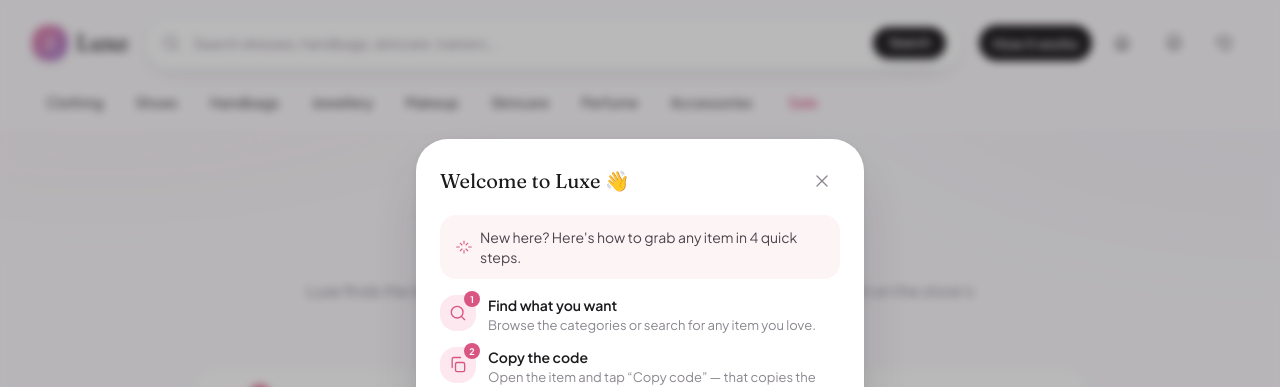
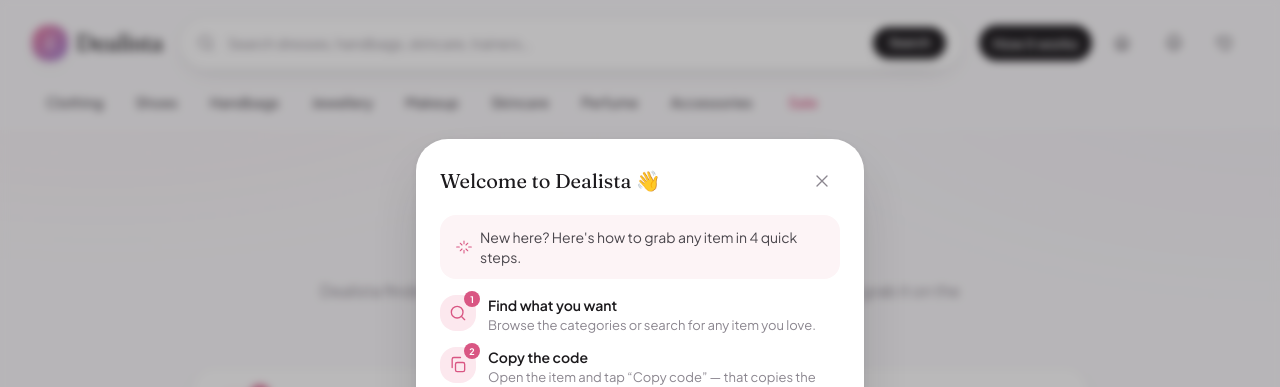
Before and after one commit to kiasigma/luxe, a React (Vite) app in the folder client/: page /how-it-works in a window 1280 px wide. Shown: the top 387 px of the page. Built offline with nearby package versions, Linux system fonts and the light colour scheme.

Commit message:
rebrand to Dealista

```diff
--- a/client/index.html
+++ b/client/index.html
@@ -16,12 +16,12 @@
     <meta name="viewport" content="width=device-width, initial-scale=1.0" />
     <meta
       name="description"
-      content="Luxe — instantly compare the best prices on women's fashion & beauty across every retailer. Dresses, handbags, skincare, makeup, perfume and more."
+      content="Dealista — instantly compare the best prices on women's fashion & beauty across every retailer. Dresses, handbags, skincare, makeup, perfume and more."
     />
     <meta name="theme-color" content="#fbfafc" />
 
     <!-- Open Graph / SEO -->
-    <meta property="og:title" content="Luxe · Find the best price, everywhere" />
+    <meta property="og:title" content="Dealista · Find the best price, everywhere" />
     <meta property="og:description" content="Compare prices on women's fashion & beauty across every retailer." />
     <meta property="og:type" content="website" />
 
@@ -33,14 +33,14 @@
       rel="stylesheet"
     />
 
-    <title>Luxe · Find the best price, everywhere</title>
+    <title>Dealista · Find the best price, everywhere</title>
 
     <!-- Site-wide structured data: enables the Google sitelinks search box -->
     <script type="application/ld+json">
       {
         "@context": "https://schema.org",
         "@type": "WebSite",
-        "name": "Luxe",
+        "name": "Dealista",
         "url": "/",
         "potentialAction": {
           "@type": "SearchAction",
--- a/client/src/components/Footer.tsx
+++ b/client/src/components/Footer.tsx
@@ -41,7 +41,7 @@
               <span className="grid h-9 w-9 place-items-center rounded-2xl bg-gradient-to-br from-blush-400 to-lilac-400 font-display text-lg italic text-white">
                 L
               </span>
-              <span className="font-display text-2xl text-ink">Luxe</span>
+              <span className="font-display text-2xl text-ink">Dealista</span>
             </div>
             <p className="mt-4 max-w-xs text-sm leading-relaxed text-ink-muted">
               The most beautiful way to find the best price on women's fashion &amp;
@@ -75,7 +75,7 @@
         </div>
 
         <div className="mt-12 flex flex-col items-center justify-between gap-3 border-t border-ink/5 pt-6 text-xs text-ink-muted sm:flex-row">
-          <p>© {new Date().getFullYear()} Luxe. Prices compared from official retailer feeds.</p>
+          <p>© {new Date().getFullYear()} Dealista. Prices compared from official retailer feeds.</p>
           <p>Some links are affiliate links — they never affect the price you pay.</p>
         </div>
       </div>
--- a/client/src/components/Navbar.tsx
+++ b/client/src/components/Navbar.tsx
@@ -35,7 +35,7 @@
             <span className="grid h-9 w-9 place-items-center rounded-2xl bg-gradient-to-br from-blush-400 to-lilac-400 font-display text-lg italic text-white shadow-soft transition-transform group-hover:scale-105">
               L
             </span>
-            <span className="font-display text-2xl tracking-tight text-ink">Luxe</span>
+            <span className="font-display text-2xl tracking-tight text-ink">Dealista</span>
           </Link>
 
           {/* Compact search on inner pages */}
--- a/client/src/components/NewsletterSignup.tsx
+++ b/client/src/components/NewsletterSignup.tsx
@@ -25,7 +25,7 @@
 
         {subscribed ? (
           <p className="mx-auto mt-6 inline-flex items-center gap-2 rounded-full bg-white px-5 py-3 text-sm font-medium text-sage-400 shadow-soft">
-            <CheckIcon className="h-4 w-4" /> You're subscribed — welcome to Luxe.
+            <CheckIcon className="h-4 w-4" /> You're subscribed — welcome to Dealista.
           </p>
         ) : (
           <form
--- a/client/src/components/SmartImage.tsx
+++ b/client/src/components/SmartImage.tsx
@@ -51,7 +51,7 @@
             fallbackClass ?? ""
           }`}
         >
-          <span className="font-display text-2xl italic text-ink-muted/50">Luxe</span>
+          <span className="font-display text-2xl italic text-ink-muted/50">Dealista</span>
         </div>
       ) : contain ? (
         <img
--- a/client/src/components/WelcomeTutorial.tsx
+++ b/client/src/components/WelcomeTutorial.tsx
@@ -32,7 +32,7 @@
   };
 
   return (
-    <Modal open={open} onClose={dismiss} title="Welcome to Luxe 👋">
+    <Modal open={open} onClose={dismiss} title="Welcome to Dealista 👋">
       <div className="mb-4 flex items-center gap-2 rounded-2xl bg-blush-50 px-4 py-3 text-sm text-ink-soft">
         <SparkleIcon className="h-4 w-4 shrink-0 text-blush-500" />
         <span>New here? Here's how to grab any item in 4 quick steps.</span>
--- a/client/src/pages/Alerts.tsx
+++ b/client/src/pages/Alerts.tsx
@@ -17,7 +17,7 @@
   const [results, setResults] = useState<Record<string, CheckResult>>({});
 
   useEffect(() => {
-    document.title = "Price alerts · Luxe";
+    document.title = "Price alerts · Dealista";
     if (alerts.length === 0) return;
     api
       .checkAlerts(alerts.map((a) => ({ productId: a.productId, threshold: a.threshold })))
--- a/client/src/pages/Home.tsx
+++ b/client/src/pages/Home.tsx
@@ -14,7 +14,7 @@
   const [data, setData] = useState<Discovery | null>(null);
 
   useSeo({
-    title: "Luxe · Compare the best prices on women's fashion & beauty",
+    title: "Dealista · Compare the best prices on women's fashion & beauty",
     description:
       "Instantly compare prices on dresses, handbags, shoes, jewellery, makeup, skincare and perfume across leading retailers. Find the best deal, set price alerts and save your favourites.",
     canonicalPath: "/",
--- a/client/src/pages/HowItWorks.tsx
+++ b/client/src/pages/HowItWorks.tsx
@@ -10,8 +10,8 @@
  */
 export function HowItWorks() {
   useSeo({
-    title: "How it works — Luxe",
-    description: "Find an item, copy the code, go to the store, paste and enjoy. Here's how to shop with Luxe in four simple steps.",
+    title: "How it works — Dealista",
+    description: "Find an item, copy the code, go to the store, paste and enjoy. Here's how to shop with Dealista in four simple steps.",
   });
 
   return (
@@ -23,7 +23,7 @@
         </span>
         <h1 className="heading-display mt-4 text-3xl sm:text-4xl">How it works</h1>
         <p className="mt-3 text-ink-muted">
-          Luxe finds the lowest price for every item — then hands you a code to grab it on the
+          Dealista finds the lowest price for every item — then hands you a code to grab it on the
           store's own site. Four simple steps:
         </p>
       </div>
--- a/client/src/pages/Product.tsx
+++ b/client/src/pages/Product.tsx
@@ -72,7 +72,7 @@
   // SEO + structured data (must run before any early return).
   const p = data?.product;
   useSeo({
-    title: p ? `${p.name} — compare ${p.offers.length} prices · Luxe` : "Luxe",
+    title: p ? `${p.name} — compare ${p.offers.length} prices · Dealista` : "Dealista",
     description: p
       ? `Compare ${p.offers.length} retailer prices for the ${p.name}. Best price from ${formatPrice(
           p.lowestPrice,
--- a/client/src/pages/Search.tsx
+++ b/client/src/pages/Search.tsx
@@ -85,7 +85,7 @@
 
   const label = q || category || "All products";
   useSeo({
-    title: `${label} — compare prices · Luxe`,
+    title: `${label} — compare prices · Dealista`,
     description: `Compare the best prices on ${label.toLowerCase()} across leading retailers. Filter by brand, colour, size, price and more, then jump straight to the deal.`,
   });
 
--- a/client/src/pages/Wishlist.tsx
+++ b/client/src/pages/Wishlist.tsx
@@ -23,7 +23,7 @@
   }, [saved, collections]);
 
   useEffect(() => {
-    document.title = "Wishlist · Luxe";
+    document.title = "Wishlist · Dealista";
     if (allIds.length === 0) {
       setProductMap({});
       setLoading(false);
```
